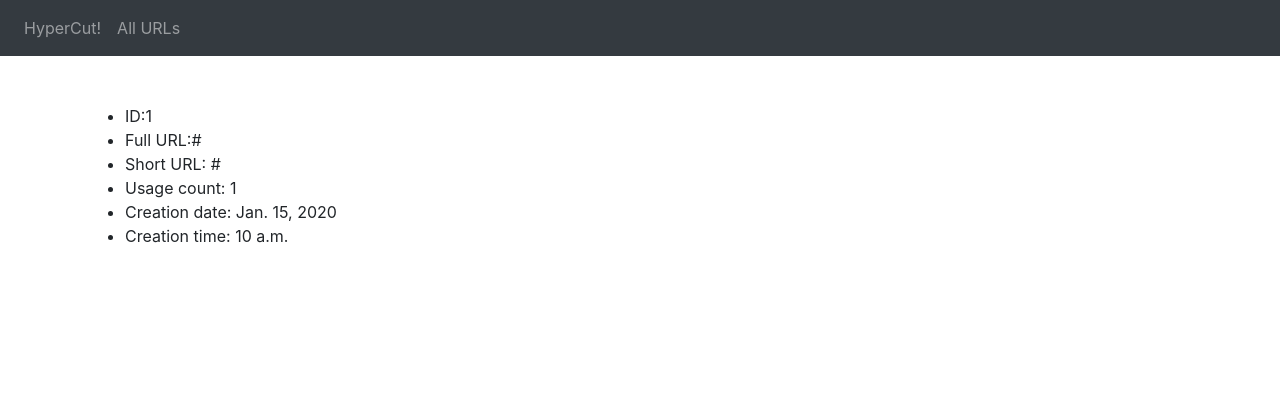
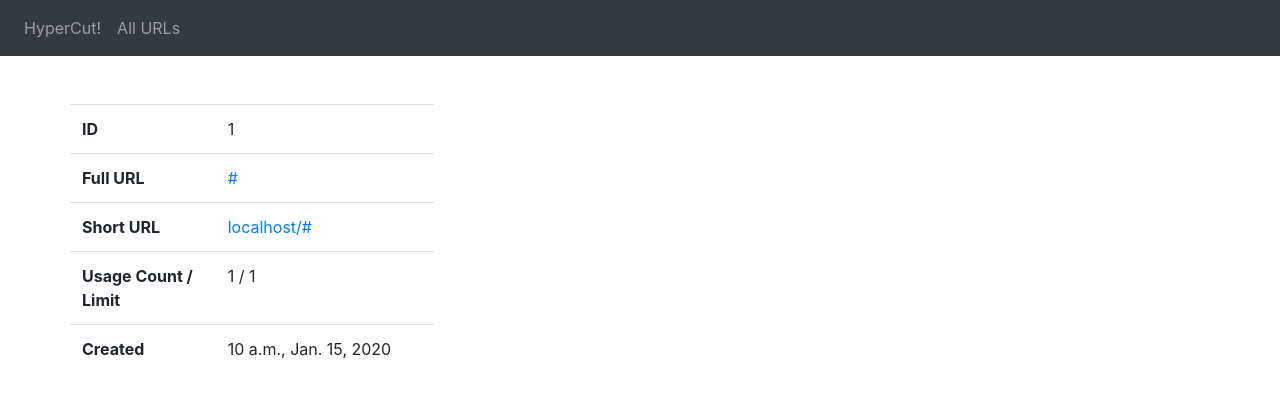
Before and after one commit to UnoYakshi/HyperCut, a Django app: page /detail/1/ in a window 1280 px wide. Shown: the top 397 px of the page. Run offline with Django 3.2, Linux system fonts and the light colour scheme; tables that the repository leaves empty hold one stand-in row (values such as "Sample post"); some libraries are stand-ins or nearby versions.

Commit message:
Added BS4 to detail page...

```diff
--- a/hypercut/urlcut/templates/urlcut/detail.html
+++ b/hypercut/urlcut/templates/urlcut/detail.html
@@ -3,14 +3,52 @@
 {% block title %}Info on {{ object.short_url }}{% endblock %}
 
 
+
+
 {% block content %}
     {# URLPair model's form... #}
-    <ul>
-        <li>ID:{{ object.id }}</li>
-        <li>Full URL:{{ object.full_url }}</li>
-        <li>Short URL: {{ object.short_url }}</li>
-        <li>Usage count: {{ object.usage_count }}</li>
-        <li>Creation date: {{ object.created|date }}</li>
-        <li>Creation time: {{ object.created|time }}</li>
-    </ul>
+    <div class="row">
+        <div class="col-m-8">
+            <table class="table">
+                <tbody>
+
+                {# ID... #}
+                <tr>
+                    <th style="width: 40%" scope="row">ID</th>
+                    <td>{{ object.id }}</td>
+                </tr>
+
+                {# Full URL... #}
+                <tr>
+                    <th scope="row">Full URL</th>
+                    <td><a href="{{ object.full_url }}">{{ object.full_url }}</a></td>
+                </tr>
+
+                {# Short URL... #}
+                <tr>
+                    <th scope="row">Short URL</th>
+                    <td>
+                        <a href="{{ request.get_host }}/{{ object.short_url }}">{{ request.get_host }}/{{ object.short_url }}</a>
+                    </td>
+                </tr>
+
+                {# Usage Count / Usage Count Limit... #}
+                <tr>
+                    <th scope="row" class="right">Usage Count / Limit</th>
+                    <td>
+                        {{ object.usage_count }} /
+                        {# Either display the actual limit or infinity symbol... #}
+                        {% if object.usage_count_limit < 0 %}∞{% else %}{{ object.usage_count_limit }}{% endif %}
+                    </td>
+                </tr>
+
+                {# Creation datetime... #}
+                <tr>
+                    <th scope="row">Created</th>
+                    <td>{{ object.created|time }}, {{ object.created|date }}</td>
+                </tr>
+                </tbody>
+            </table>
+        </div>
+    </div>
 {% endblock %}
```
